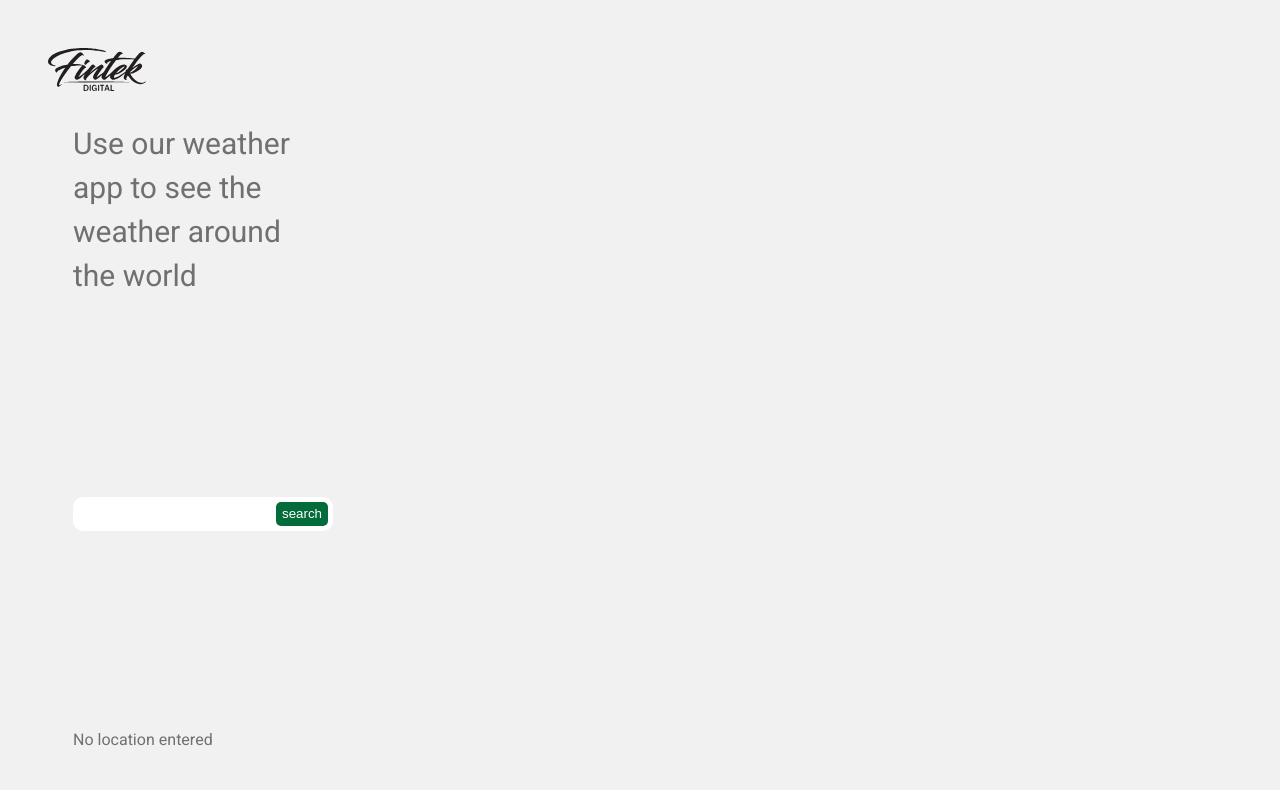
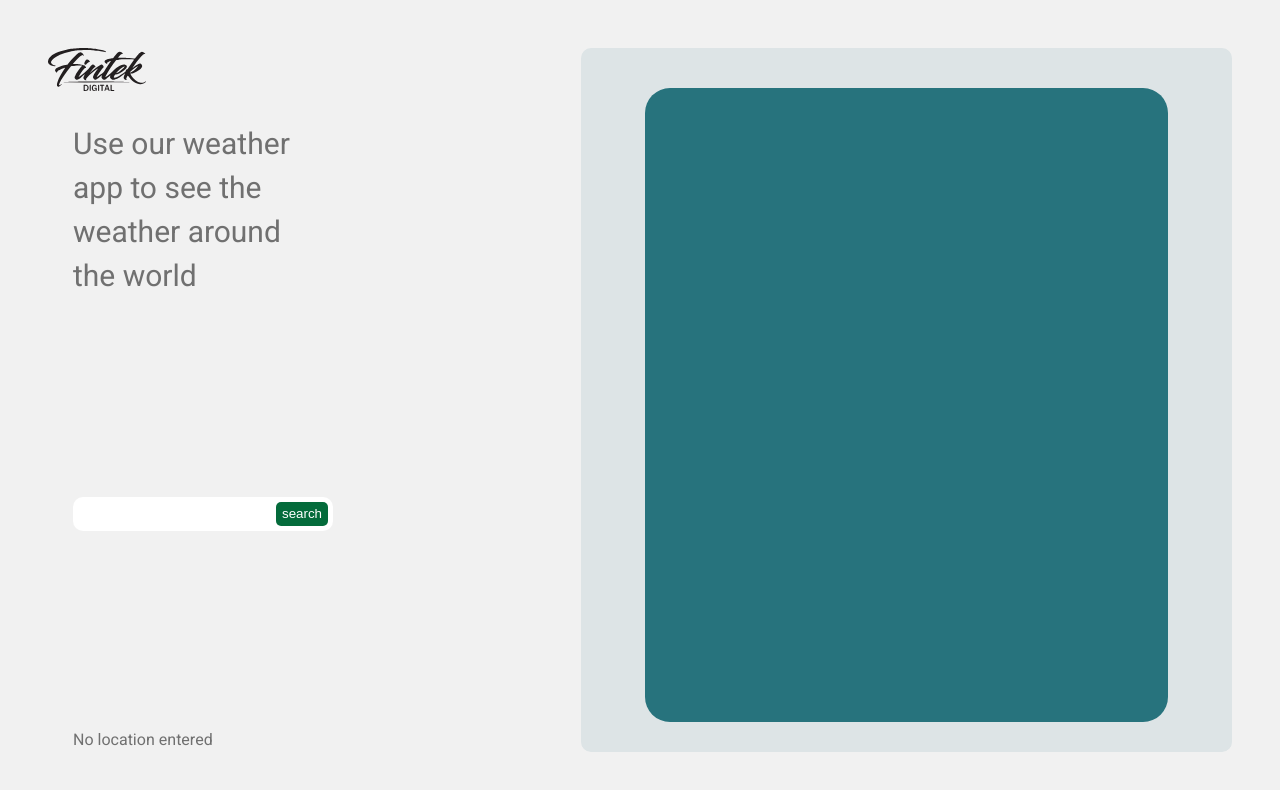
Before and after one commit to shahaf-Segal/weatherApp, a React (Vite) app in the folder client/: page / in a window 1280 px wide. Shown: the top 790 px of the page. Built offline with nearby package versions, Linux system fonts and the light colour scheme.

Commit message:
style changes

```diff
--- a/client/src/components/SearchForecast/SearchBar/SearchBar.module.css
+++ b/client/src/components/SearchForecast/SearchBar/SearchBar.module.css
@@ -13,6 +13,7 @@
 .search-input {
   width: 100%;
   border: none;
+  font-size: 16px;
 }
 .search-btn-container {
   display: flex;
--- a/client/src/components/SearchForecast/SearchForecast.module.css
+++ b/client/src/components/SearchForecast/SearchForecast.module.css
@@ -3,7 +3,7 @@
   flex-direction: column;
   justify-content: space-between;
   gap: 25px;
-  width: 100%;
+  width: 50%;
   height: 100%;
 }
 .intro-text {
--- a/client/src/index.css
+++ b/client/src/index.css
@@ -1,6 +1,8 @@
 /**colors*/
 :root {
   --background-color: #f1f1f1;
+  --background-color-cyan-light: #dde4e6;
+  --background-color-cyan: #27737d;
   --button-color: #046b3b;
   --white-color: #ffffff;
   --text-color-light: #707070;
```
